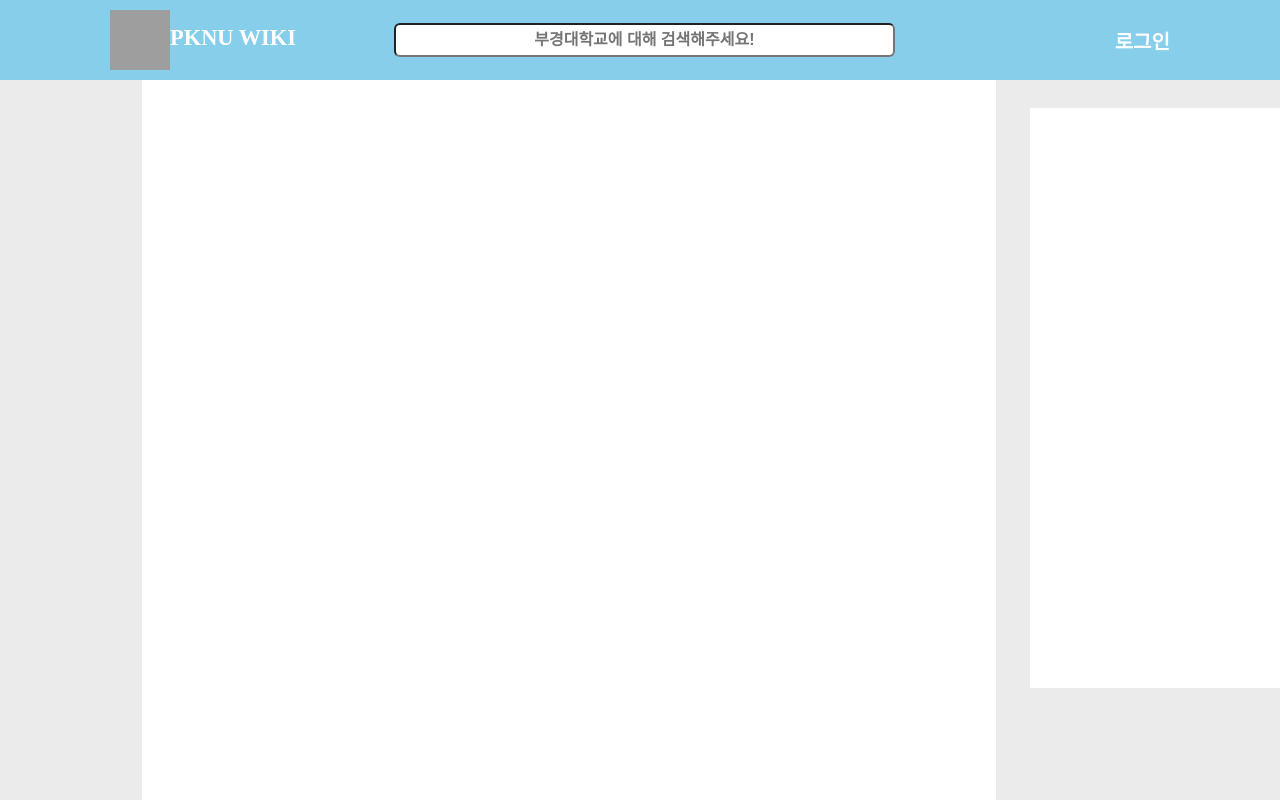
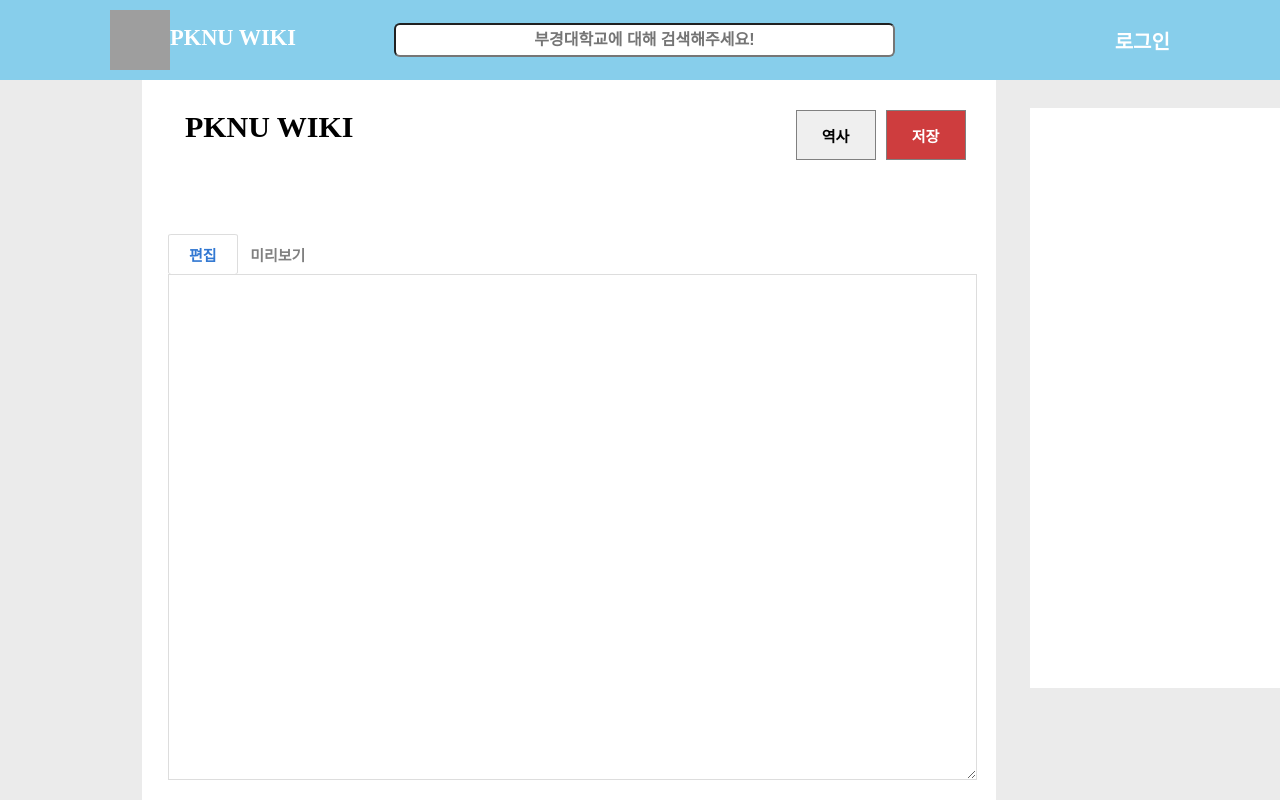
Before and after one commit to dl57934/PKNUWIKI, a React (Create React App) app in the folder front/: page /write in a window 1280 px wide. Shown: the top 800 px of the page. Built offline with nearby package versions, Linux system fonts and the light colour scheme; grey boxes are pictures that could not be loaded.

Commit message:
writing.... Edit and Preview

```diff
--- a/front/src/Components/BackgroundView.js
+++ b/front/src/Components/BackgroundView.js
@@ -1,12 +1,12 @@
 import React from "react";
 import styled from "styled-components";
 
-const BackgroundView = ({ CenterSection, markdown }) => {
+const BackgroundView = ({ CenterSection, markdown, isEdit }) => {
   return (
     <Container id="mainBox">
       <LeftBox id="leftBox" />
       <CenterBox id="centerBox">
-        <CenterSection markdown={markdown} />
+        <CenterSection markdown={markdown} isEdit={isEdit} />
       </CenterBox>
       <RightBox id="rightBox">
         <CurrentlyChange />
--- a/front/src/Pages/EditOrWrite/CenterSection.js
+++ b/front/src/Pages/EditOrWrite/CenterSection.js
@@ -1,7 +1,78 @@
-import React, { useState, useEffect } from "react";
+import React, { useState, useEffect, Fragment } from "react";
+import styled from "styled-components";
+import Title from "Components/Title";
+import BasicButton from "Components/BasicButton";
 
-const CenterSection = () => {
-  return <div />;
+const CenterSection = ({ isEdit, title }) => {
+  const [writeStatus, setStatus] = useState(true);
+  title = "PKNU WIKI";
+  return (
+    <Fragment>
+      <UpBox>
+        <Title text={"PKNU WIKI"} />
+        <ButtonBox>
+          <BasicButton text={"역사"} />
+          <BasicButton
+            text={"저장"}
+            color={"white"}
+            backgroundColor={"rgb(206, 61, 62)"}
+          />
+        </ButtonBox>
+      </UpBox>
+      <CenterBox>
+        <EditAndPreviewButton
+          writeStatus={writeStatus}
+          onClick={() => setStatus(true)}
+        >
+          편집
+        </EditAndPreviewButton>
+        <EditAndPreviewButton
+          writeStatus={!writeStatus}
+          onClick={() => setStatus(false)}
+        >
+          미리보기
+        </EditAndPreviewButton>
+        <WritingZone />
+      </CenterBox>
+    </Fragment>
+  );
 };
 
 export default CenterSection;
+
+const UpBox = styled.div`
+  display: flex;
+  justify-content: space-between;
+`;
+
+const ButtonBox = styled.div`
+  margin-right: 20px;
+  margin-top: 30px;
+`;
+
+const CenterBox = styled.div`
+  margin-left: 3%;
+  margin-top: 7%;
+`;
+
+const WritingZone = styled.textarea`
+  width: 97%;
+  height: 500px;
+  border: 1px solid rgb(221, 221, 221);
+`;
+
+const PreviewZone = styled.div``;
+
+const EditAndPreviewButton = styled.button`
+  width: 70px;
+  height: 40px;
+  font-size: 15px;
+  font-weight: 600;
+  margin-right: 5px;
+  border: ${props =>
+    props.writeStatus ? "1px solid rgb(221, 221, 221);" : "0px;"};
+  border-bottom: 0px;
+  background-color: white;
+  color: ${props => (props.writeStatus ? "rgb(50, 120, 210)" : "grey")};
+  border-radius: 5%;
+`;
--- a/front/src/Pages/EditOrWrite/EditOrWrite.js
+++ b/front/src/Pages/EditOrWrite/EditOrWrite.js
@@ -2,8 +2,18 @@ import React from "react";
 import BackgroundView from "Components/BackgroundView";
 import CenterSection from "./CenterSection";
 
-const EditOrWrite = ({ isEdit }) => {
-  return <BackgroundView CenterSection={CenterSection} isEdit={isEdit} />;
+const EditOrWrite = ({ match }) => {
+  return (
+    <BackgroundView CenterSection={CenterSection} isEdit={isEdit({ match })} />
+  );
+};
+
+const isEdit = ({ match }) => {
+  console.log(match);
+  let { url } = match;
+  url = url.split("/")[1];
+  if (url === "write") return false;
+  else return true;
 };
 
 export default EditOrWrite;
```
